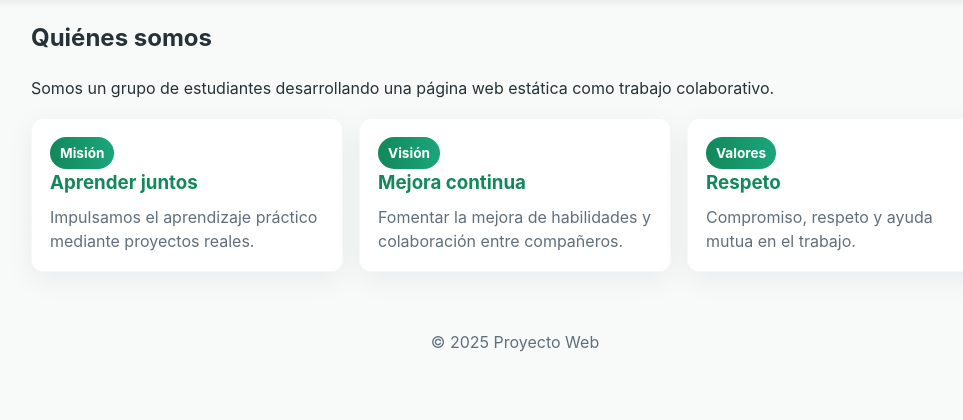
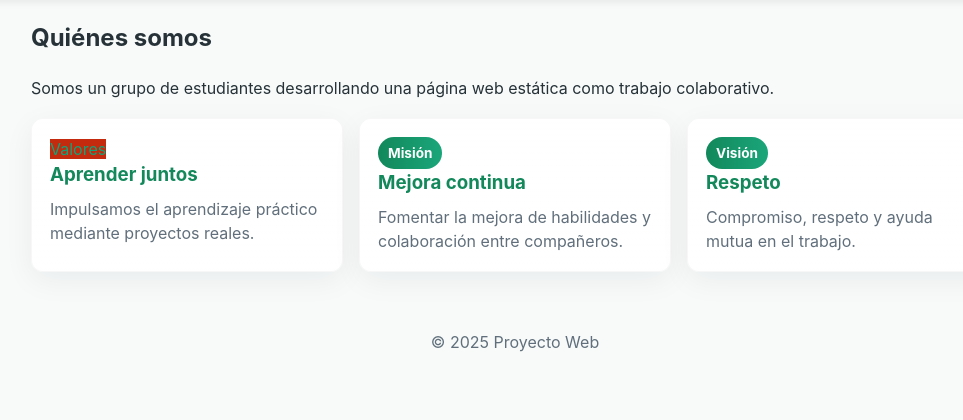
Before and after one commit to alici34545/Proyecto-Web-Colaborativo, a PHP site: page /about.php in a window 1280 px wide. Shown: the part 100-520 px from the top of the page, without its empty margins (125-1088 px from the left). Run offline with PHP 8.4, Linux system fonts and the light colour scheme.

Commit message:
Ubicacion de Valores, y colores cambiados

```diff
--- a/about.php
+++ b/about.php
@@ -15,18 +15,18 @@
         <p>Somos un grupo de estudiantes desarrollando una página web estática como trabajo colaborativo.</p>
 
         <div class="panel-grid reveal">
-            <div class="panel">
-                <span class="accent-badge">Misión</span>
+            <div class="panel" >
+                <span class="accent-badge1">Valores</span>
                 <h3>Aprender juntos</h3>
                 <p>Impulsamos el aprendizaje práctico mediante proyectos reales.</p>
             </div>
             <div class="panel">
-                <span class="accent-badge">Visión</span>
+                <span class="accent-badge">Misión</span>
                 <h3>Mejora continua</h3>
                 <p>Fomentar la mejora de habilidades y colaboración entre compañeros.</p>
             </div>
             <div class="panel">
-                <span class="accent-badge">Valores</span>
+                <span class="accent-badge">Visión</span>
                 <h3>Respeto</h3>
                 <p>Compromiso, respeto y ayuda mutua en el trabajo.</p>
             </div>
--- a/css/estilos.css
+++ b/css/estilos.css
@@ -122,3 +122,8 @@ footer.site-footer{padding:18px 0;text-align:center;color:var(--muted);margin-to
 /* Theme toggle button */
 .theme-toggle{background:transparent;border:1px solid rgba(255,255,255,0.08);color:#fff;padding:8px;border-radius:8px;margin-left:8px;cursor:pointer;font-size:16px}
 .theme-toggle:focus{outline:3px solid rgba(18,136,91,0.18)}
+
+.accent-badge1{
+    background-color: #c42a0e;
+    color: #0ea57a;
+}
```
